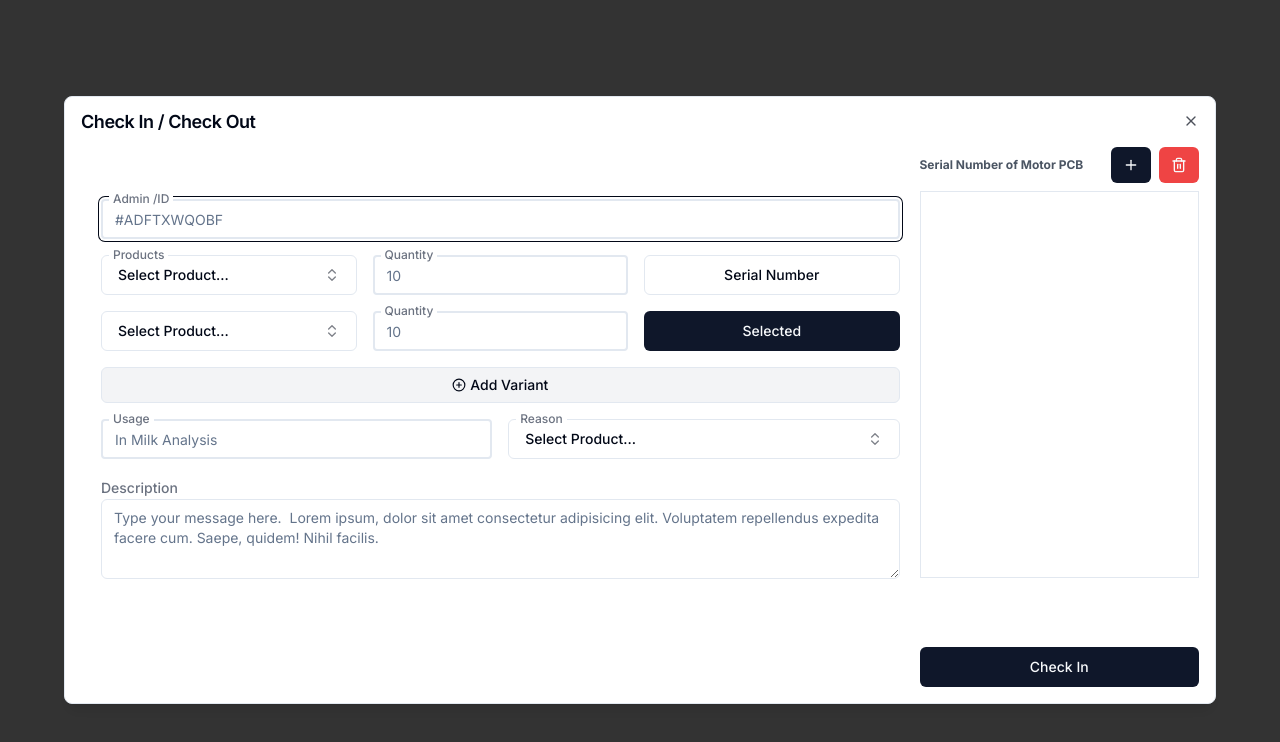
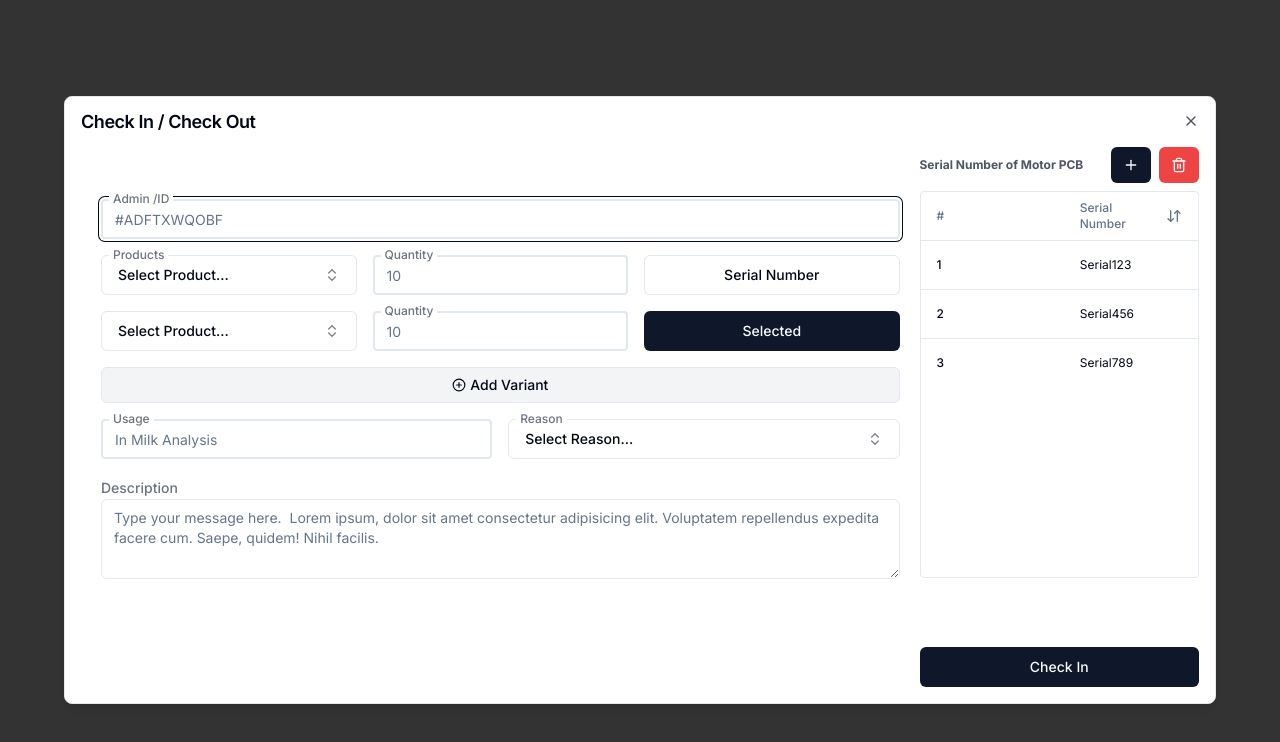
Before and after one commit to riteshk-007/Modal-, a Next.js app: page / in a window 1280 px wide. Both pictures are taken after a click on the button "Manage Inventory". Shown: the top 742 px of the page. Built offline with nearby package versions, Linux system fonts and the light colour scheme.

Commit message:
chore: Update globals.css to improve color variables and add custom scrollbar styles

```diff
--- a/app/components/InventoryModal.js
+++ b/app/components/InventoryModal.js
@@ -10,7 +10,14 @@ import {
 import { Input } from "@/components/ui/input";
 import { Label } from "@/components/ui/label";
 import { useState } from "react";
-import { Check, ChevronsUpDown, Plus, PlusCircle, Trash2 } from "lucide-react";
+import {
+  ArrowDownUp,
+  Check,
+  ChevronsUpDown,
+  Plus,
+  PlusCircle,
+  Trash2,
+} from "lucide-react";
 
 import { cn } from "@/lib/utils";
 import {
@@ -27,6 +34,14 @@ import {
   PopoverTrigger,
 } from "@/components/ui/popover";
 import { Textarea } from "@/components/ui/textarea";
+import {
+  TableBody,
+  TableCell,
+  TableHead,
+  TableRow,
+  Table,
+  TableHeader,
+} from "@/components/ui/table";
 
 const Products = [
   {
@@ -51,6 +66,33 @@ const Products = [
   },
 ];
 
+const invoices = [
+  { goods: "Serial123" },
+  { goods: "Serial456" },
+  { goods: "Serial789" },
+];
+const Reasons = [
+  {
+    value: "reason1",
+    label: "Reason 1",
+  },
+  {
+    value: "reason2",
+    label: "Reason 2",
+  },
+  {
+    value: "reason3",
+    label: "Reason 3",
+  },
+  {
+    value: "reason4",
+    label: "Reason 4",
+  },
+  {
+    value: "reason5",
+    label: "Reason 5",
+  },
+];
 export default function InventoryModal() {
   const [productInputs, setProductInputs] = useState([
     { id: 1, open: false, value: "", quantity: "", isSelected: false },
@@ -73,8 +115,8 @@ export default function InventoryModal() {
   };
 
   const updateProductInput = (id, field, value) => {
-    setProductInputs(
-      productInputs.map((input) =>
+    setProductInputs((prevInputs) =>
+      prevInputs.map((input) =>
         input.id === id ? { ...input, [field]: value } : input
       )
     );
@@ -85,9 +127,9 @@ export default function InventoryModal() {
       <DialogTrigger asChild>
         <Button
           className="cursor-pointer transition-all bg-blue-500 text-white px-6 py-2 rounded-lg
-border-blue-600
-border-b-[4px] hover:brightness-110 hover:-translate-y-[1px] hover:border-b-[6px]
-active:border-b-[2px] active:brightness-90 active:translate-y-[2px] hover:bg-blue-700"
+        border-blue-600
+        border-b-[4px] hover:brightness-110 hover:-translate-y-[1px] hover:border-b-[6px]
+        active:border-b-[2px] active:brightness-90 active:translate-y-[2px] hover:bg-blue-700"
         >
           Manage Inventory
         </Button>
@@ -257,22 +299,22 @@ active:border-b-[2px] active:brightness-90 active:translate-y-[2px] hover:bg-blu
                       className="w-full justify-between"
                     >
                       {value3
-                        ? Products.find((Product) => Product.value === value3)
+                        ? Reasons.find((Reason) => Reason.value === value3)
                             ?.label
-                        : "Select Product..."}
+                        : "Select Reason..."}
                       <ChevronsUpDown className="ml-2 h-4 w-4 shrink-0 opacity-50" />
                     </Button>
                   </PopoverTrigger>
                   <PopoverContent className="w-full p-0">
                     <Command>
-                      <CommandInput placeholder="Search Product..." />
+                      <CommandInput placeholder="Search Reason..." />
                       <CommandList>
-                        <CommandEmpty>No Product found.</CommandEmpty>
+                        <CommandEmpty>No Reason found.</CommandEmpty>
                         <CommandGroup>
-                          {Products.map((Product) => (
+                          {Reasons.map((Reason) => (
                             <CommandItem
-                              key={Product.value}
-                              value={Product.value}
+                              key={Reason.value}
+                              value={Reason.value}
                               onSelect={(currentValue) => {
                                 setValue3(
                                   currentValue === value3 ? "" : currentValue
@@ -283,12 +325,12 @@ active:border-b-[2px] active:brightness-90 active:translate-y-[2px] hover:bg-blu
                               <Check
                                 className={cn(
                                   "mr-2 h-4 w-4",
-                                  value3 === Product.value
+                                  value3 === Reason.value
                                     ? "opacity-100"
                                     : "opacity-0"
                                 )}
                               />
-                              {Product.label}
+                              {Reason.label}
                             </CommandItem>
                           ))}
                         </CommandGroup>
@@ -323,7 +365,29 @@ active:border-b-[2px] active:brightness-90 active:translate-y-[2px] hover:bg-blu
                 </Button>
               </div>
             </div>
-            <div className="w-full border my-2 h-[80%] overflow-hidden overflow-y-auto"></div>
+
+            <div className="w-full border my-2 h-[80%] overflow-hidden overflow-y-auto rounded custom-scrollbar">
+              <Table>
+                <TableHeader>
+                  <TableRow className="text-xs font-semibold">
+                    <TableHead className="w-full">#</TableHead>
+                    <TableHead>Serial Number</TableHead>
+                    <TableHead>
+                      <ArrowDownUp className="h-4 w-4" />
+                    </TableHead>
+                  </TableRow>
+                </TableHeader>
+                <TableBody>
+                  {invoices.map((invoice, i) => (
+                    <TableRow key={i} className="text-xs">
+                      <TableCell className="font-medium">{i + 1}</TableCell>
+
+                      <TableCell>{invoice.goods}</TableCell>
+                    </TableRow>
+                  ))}
+                </TableBody>
+              </Table>
+            </div>
           </div>
         </div>
         <div className="w-full flex items-center justify-end">
--- a/app/globals.css
+++ b/app/globals.css
@@ -74,3 +74,19 @@
     @apply bg-background text-foreground;
   }
 }
+.custom-scrollbar::-webkit-scrollbar {
+  width: 8px;
+}
+
+.custom-scrollbar::-webkit-scrollbar-track {
+  background: #f1f1f1;
+}
+
+.custom-scrollbar::-webkit-scrollbar-thumb {
+  background: #888;
+  border-radius: 5px;
+}
+
+.custom-scrollbar::-webkit-scrollbar-thumb:hover {
+  background: #555;
+}
--- /dev/null
+++ b/components/ui/table.jsx
@@ -0,0 +1,83 @@
+import * as React from "react"
+
+import { cn } from "@/lib/utils"
+
+const Table = React.forwardRef(({ className, ...props }, ref) => (
+  <div className="relative w-full overflow-auto">
+    <table
+      ref={ref}
+      className={cn("w-full caption-bottom text-sm", className)}
+      {...props} />
+  </div>
+))
+Table.displayName = "Table"
+
+const TableHeader = React.forwardRef(({ className, ...props }, ref) => (
+  <thead ref={ref} className={cn("[&_tr]:border-b", className)} {...props} />
+))
+TableHeader.displayName = "TableHeader"
+
+const TableBody = React.forwardRef(({ className, ...props }, ref) => (
+  <tbody
+    ref={ref}
+    className={cn("[&_tr:last-child]:border-0", className)}
+    {...props} />
+))
+TableBody.displayName = "TableBody"
+
+const TableFooter = React.forwardRef(({ className, ...props }, ref) => (
+  <tfoot
+    ref={ref}
+    className={cn("border-t bg-muted/50 font-medium [&>tr]:last:border-b-0", className)}
+    {...props} />
+))
+TableFooter.displayName = "TableFooter"
+
+const TableRow = React.forwardRef(({ className, ...props }, ref) => (
+  <tr
+    ref={ref}
+    className={cn(
+      "border-b transition-colors hover:bg-muted/50 data-[state=selected]:bg-muted",
+      className
+    )}
+    {...props} />
+))
+TableRow.displayName = "TableRow"
+
+const TableHead = React.forwardRef(({ className, ...props }, ref) => (
+  <th
+    ref={ref}
+    className={cn(
+      "h-12 px-4 text-left align-middle font-medium text-muted-foreground [&:has([role=checkbox])]:pr-0",
+      className
+    )}
+    {...props} />
+))
+TableHead.displayName = "TableHead"
+
+const TableCell = React.forwardRef(({ className, ...props }, ref) => (
+  <td
+    ref={ref}
+    className={cn("p-4 align-middle [&:has([role=checkbox])]:pr-0", className)}
+    {...props} />
+))
+TableCell.displayName = "TableCell"
+
+const TableCaption = React.forwardRef(({ className, ...props }, ref) => (
+  <caption
+    ref={ref}
+    className={cn("mt-4 text-sm text-muted-foreground", className)}
+    {...props} />
+))
+TableCaption.displayName = "TableCaption"
+
+export {
+  Table,
+  TableHeader,
+  TableBody,
+  TableFooter,
+  TableHead,
+  TableRow,
+  TableCell,
+  TableCaption,
+}
```
Lines whose indentation alone changed are shown as unchanged.
